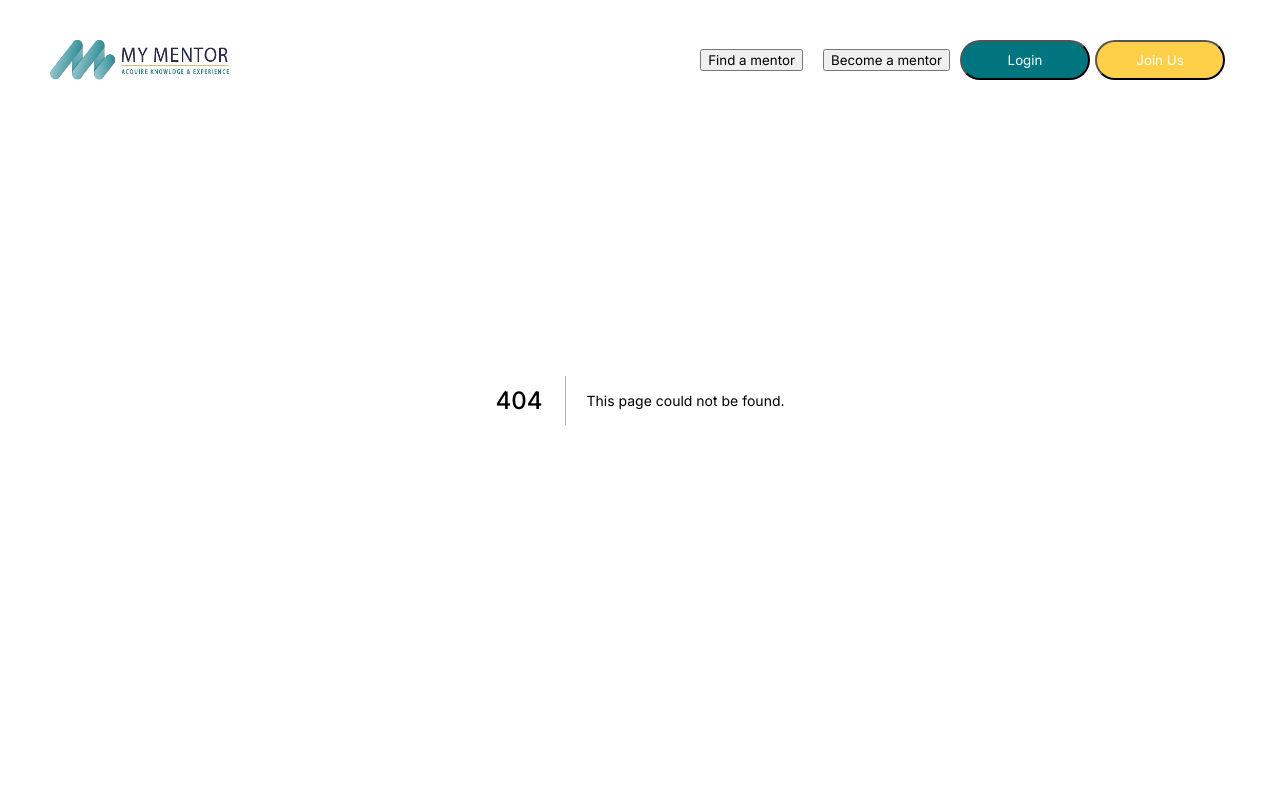
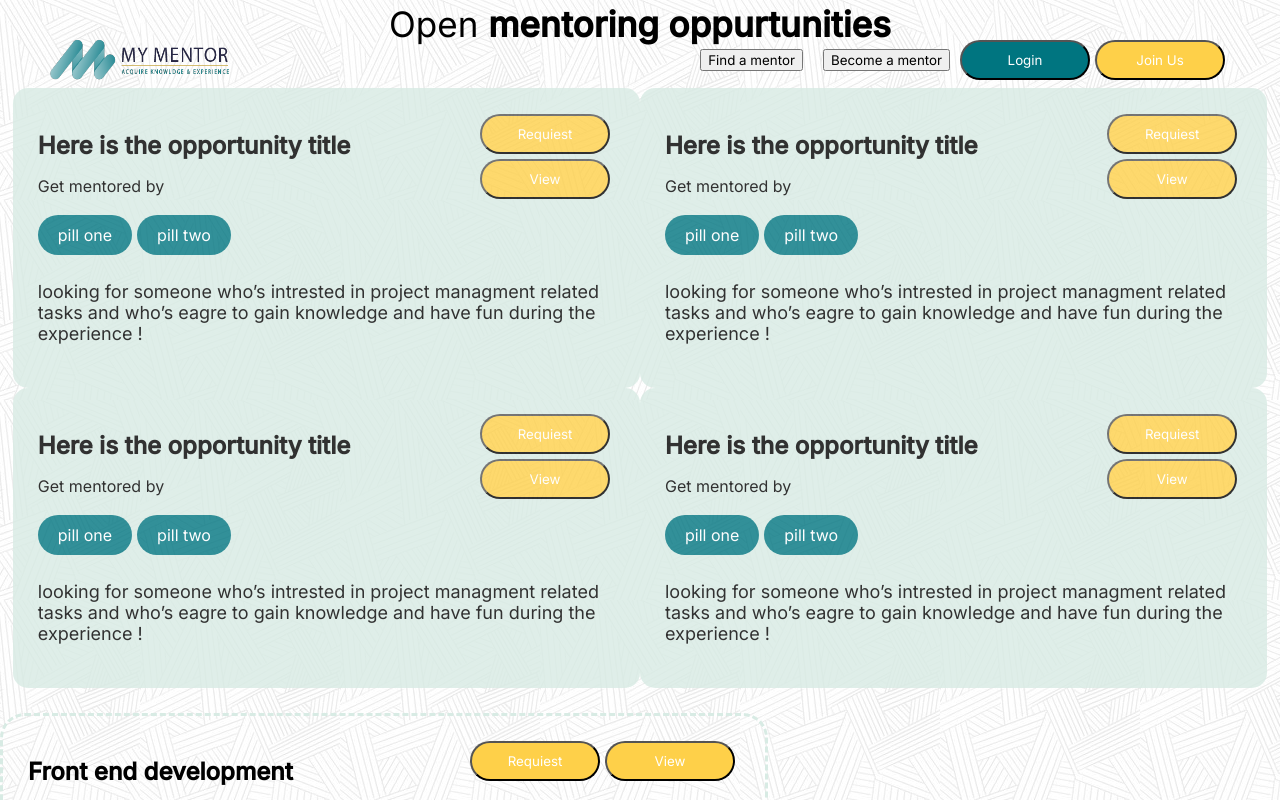
Before and after one commit to Tech-works-group/mymentor, a Next.js app: page /search in a window 1280 px wide. Before the commit this address had no page. Shown: the top 800 px of the page. Built offline with nearby package versions, Linux system fonts and the light colour scheme.

Commit message:
added components to page

```diff
--- /dev/null
+++ b/pages/search.js
@@ -0,0 +1,29 @@
+import React from 'react'
+import styles from "../styles/Search.module.css";
+import OpportunityCard from '../components/OpportunityCard';
+import RequestCard from '../components/RequestCard';
+function search() {
+  return (
+    <div className={styles.card}>
+        <div className={styles.oppurtunities_box}>
+        <p className="sub_title">Open <b>mentoring oppurtunities</b></p>
+        <div className={styles.oppurtunities}>
+        <OpportunityCard className={styles.opportunity_card}/>
+        <OpportunityCard/>
+        </div>
+        <div className={styles.oppurtunities}>
+        <OpportunityCard/>
+        <OpportunityCard/>
+        </div>
+        </div>
+        <div className={styles.requests_box}>
+<RequestCard/>
+<RequestCard/>
+<RequestCard/>
+<RequestCard/>
+        </div>
+    </div>
+  )
+}
+
+export default search
--- /dev/null
+++ b/styles/Search.module.css
@@ -0,0 +1,16 @@
+.oppurtunities_box {
+display: flex;
+flex-direction: row;
+width: 100%;
+flex-wrap: wrap;
+justify-content: center;
+}
+.oppurtunities{
+    display: flex;
+    flex-direction: row;
+    width: 100%;
+    justify-content: center;
+}
+.opportunity_card {
+    margin: auto 10px;
+}
```
